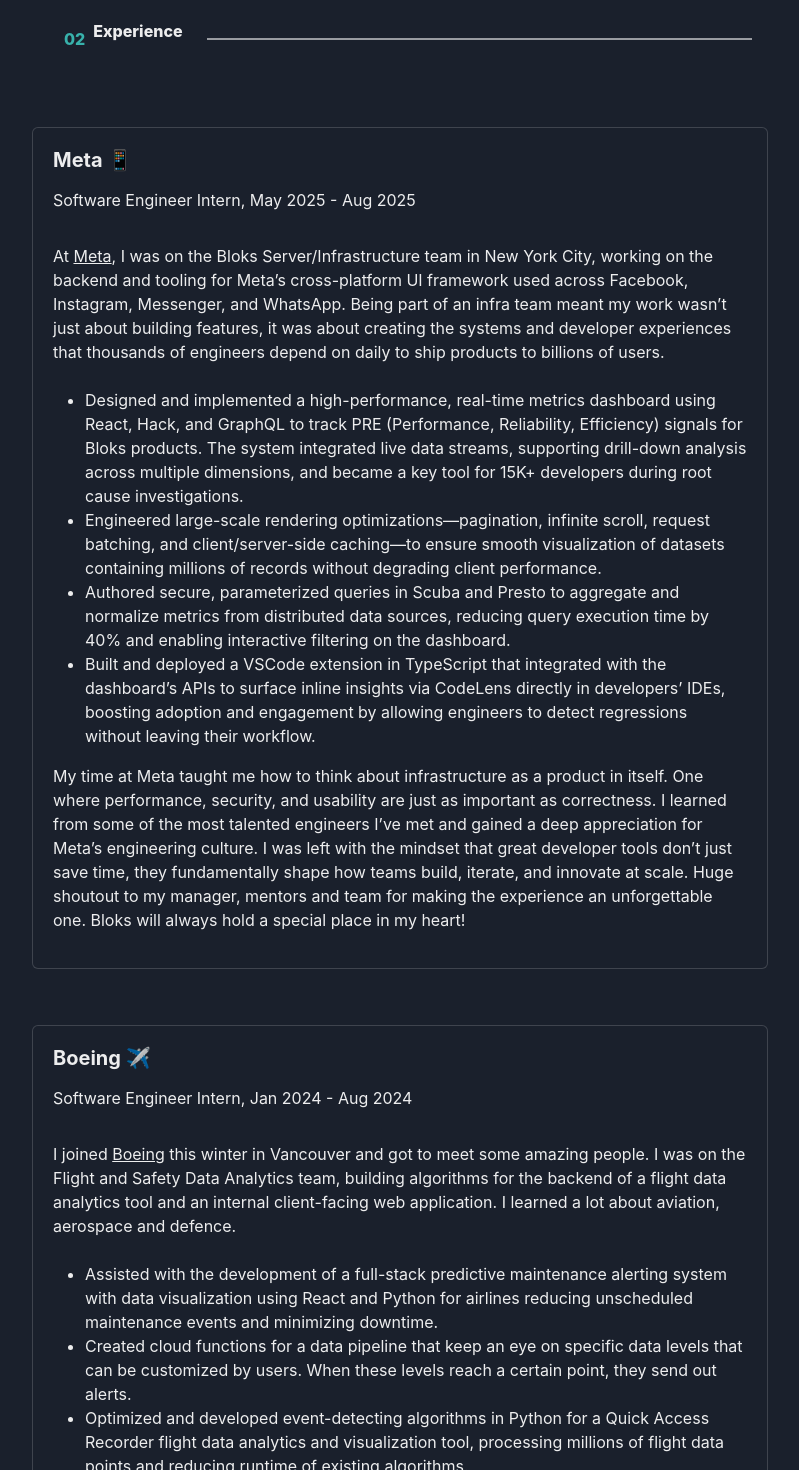
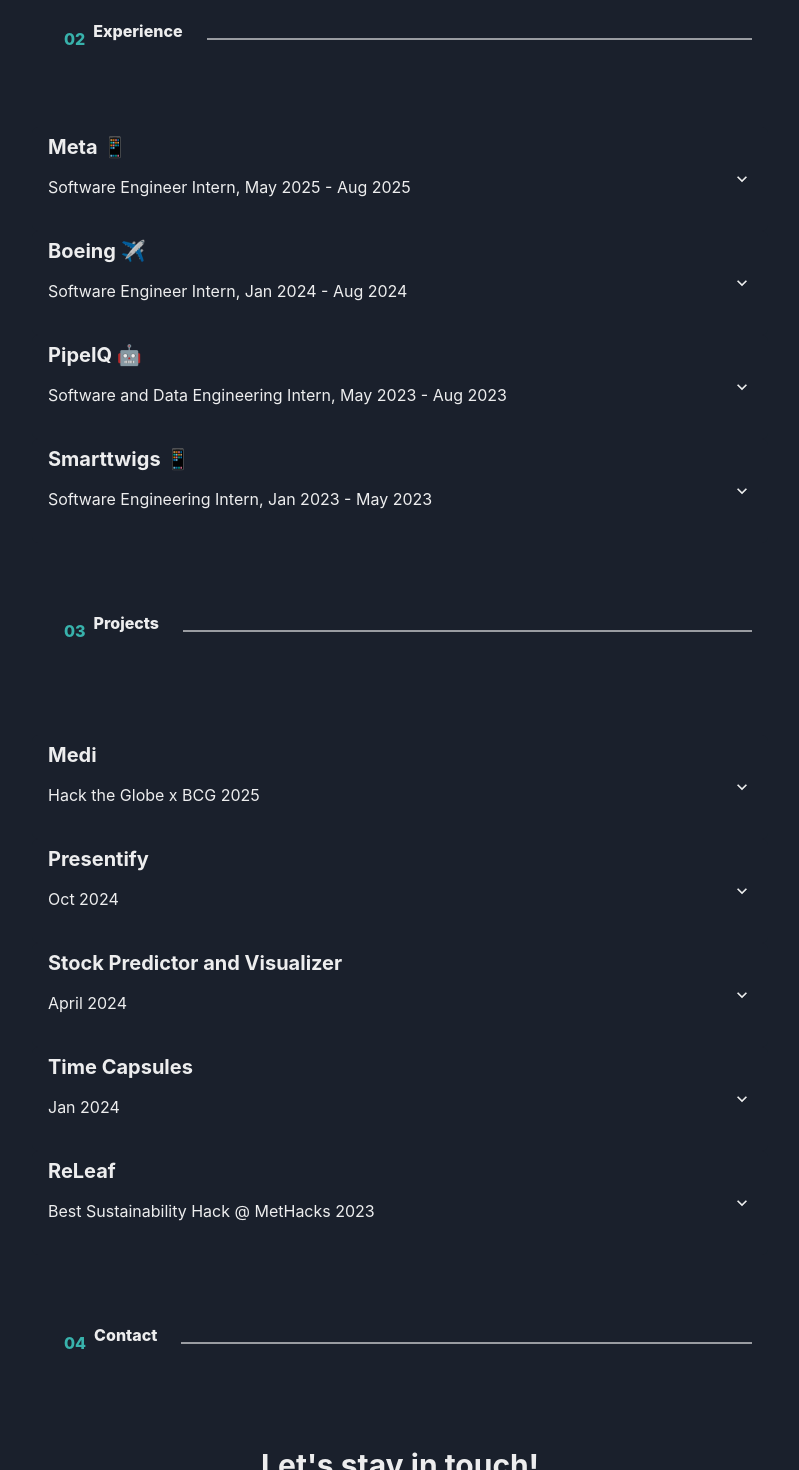
Before and after one commit to jkuo630/jkuo630.github.io, a React (Create React App) app: page / in a window 1280 px wide. Shown: the part 1360-2830 px from the top of the page, without its empty margins (240-1039 px from the left). Built offline with nearby package versions, Linux system fonts and the light colour scheme.

Commit message:
accordian component

```diff
--- a/public/index.html
+++ b/public/index.html
@@ -31,7 +31,7 @@
       work correctly both with client-side routing and a non-root public URL.
       Learn how to configure a non-root public URL by running `npm run build`.
     -->
-    <title>React App</title>
+    <title>Jason Kuo</title>
   </head>
   <body>
     <noscript>You need to enable JavaScript to run this app.</noscript>
--- a/src/components/Experience.js
+++ b/src/components/Experience.js
@@ -8,6 +8,11 @@
   Card,
   CardBody,
   Heading,
+  Accordion,
+  AccordionItem,
+  AccordionButton,
+  AccordionPanel,
+  AccordionIcon,
 } from "@chakra-ui/react";
 import "../App.css";
 
@@ -30,17 +35,25 @@
             </HStack>
             <Divider orientation="horizontal" />
           </Stack>
+          <Accordion allowToggle>
+            <AccordionItem border="none">
               <Card
                 direction={{ base: "column", sm: "row" }}
                 overflow="hidden"
-            variant="outline"
+                variant="unstyled"
               >
-            <Stack>
-              <CardBody>
+                <Stack width="100%">
+                  <AccordionButton>
+                    <Box flex="1" textAlign="left">
                       <Heading size="md">Meta 📱</Heading>
                       <Text py="2">
                         Software Engineer Intern, May 2025 - Aug 2025
                       </Text>
+                    </Box>
+                    <AccordionIcon />
+                  </AccordionButton>
+                  <AccordionPanel pb={4}>
+                    <CardBody>
                       <Text py="2">
                         At{" "}
                         <a
@@ -50,10 +63,10 @@
                           Meta
                         </a>
                         , I was on the Bloks Server/Infrastructure team in New York
-                  City, working on the backend and tooling for Meta’s
+                        City, working on the backend and tooling for Meta's
                         cross-platform UI framework used across Facebook, Instagram,
                         Messenger, and WhatsApp. Being part of an infra team meant my
-                  work wasn’t just about building features, it was about
+                        work wasn't just about building features, it was about
                         creating the systems and developer experiences that thousands
                         of engineers depend on daily to ship products to billions of
                         users.
@@ -86,8 +99,8 @@
                           <li>
                             {" "}
                             Built and deployed a VSCode extension in TypeScript that
-                      integrated with the dashboard’s APIs to surface inline
-                      insights via CodeLens directly in developers’ IDEs,
+                            integrated with the dashboard's APIs to surface inline
+                            insights via CodeLens directly in developers' IDEs,
                             boosting adoption and engagement by allowing engineers to
                             detect regressions without leaving their workflow.
                           </li>
@@ -97,28 +110,37 @@
                         My time at Meta taught me how to think about infrastructure as
                         a product in itself. One where performance, security, and
                         usability are just as important as correctness. I learned from
-                  some of the most talented engineers I’ve met and gained a deep
-                  appreciation for Meta’s engineering culture. I was left with
-                  the mindset that great developer tools don’t just save time,
+                        some of the most talented engineers I've met and gained a deep
+                        appreciation for Meta's engineering culture. I was left with
+                        the mindset that great developer tools don't just save time,
                         they fundamentally shape how teams build, iterate, and
                         innovate at scale. Huge shoutout to my manager, mentors and
                         team for making the experience an unforgettable one. Bloks
                         will always hold a special place in my heart!
                       </Text>
                     </CardBody>
+                  </AccordionPanel>
                 </Stack>
               </Card>
+            </AccordionItem>
+            <AccordionItem border="none">
               <Card
                 direction={{ base: "column", sm: "row" }}
                 overflow="hidden"
-            variant="outline"
+                variant="unstyled"
               >
-            <Stack>
-              <CardBody>
+                <Stack width="100%">
+                  <AccordionButton>
+                    <Box flex="1" textAlign="left">
                       <Heading size="md">Boeing ✈️</Heading>
                       <Text py="2">
                         Software Engineer Intern, Jan 2024 - Aug 2024
                       </Text>
+                    </Box>
+                    <AccordionIcon />
+                  </AccordionButton>
+                  <AccordionPanel pb={4}>
+                    <CardBody>
                       <Text py="2">
                         I joined{" "}
                         <a
@@ -166,19 +188,28 @@
                         Shoutout to them, they know who they are!
                       </Text>
                     </CardBody>
+                  </AccordionPanel>
                 </Stack>
               </Card>
+            </AccordionItem>
+            <AccordionItem border="none">
               <Card
                 direction={{ base: "column", sm: "row" }}
                 overflow="hidden"
-            variant="outline"
+                variant="unstyled"
               >
-            <Stack>
-              <CardBody>
+                <Stack width="100%">
+                  <AccordionButton>
+                    <Box flex="1" textAlign="left">
                       <Heading size="md">PipeIQ 🤖</Heading>
                       <Text py="2">
                         Software and Data Engineering Intern, May 2023 - Aug 2023
                       </Text>
+                    </Box>
+                    <AccordionIcon />
+                  </AccordionButton>
+                  <AccordionPanel pb={4}>
+                    <CardBody>
                       <Text py="2">
                         Joined{" "}
                         <a
@@ -220,19 +251,28 @@
                         the startup has gone. Hoping that it continues to grow!
                       </Text>
                     </CardBody>
+                  </AccordionPanel>
                 </Stack>
               </Card>
+            </AccordionItem>
+            <AccordionItem border="none">
               <Card
                 direction={{ base: "column", sm: "row" }}
                 overflow="hidden"
-            variant="outline"
+                variant="unstyled"
               >
-            <Stack>
-              <CardBody>
+                <Stack width="100%">
+                  <AccordionButton>
+                    <Box flex="1" textAlign="left">
                       <Heading size="md">Smarttwigs 📱</Heading>
                       <Text py="2">
                         Software Engineering Intern, Jan 2023 - May 2023
                       </Text>
+                    </Box>
+                    <AccordionIcon />
+                  </AccordionButton>
+                  <AccordionPanel pb={4}>
+                    <CardBody>
                       <Text py="2">
                         Joined{" "}
                         <a
@@ -273,8 +313,11 @@
                         people and had some great mentors.
                       </Text>
                     </CardBody>
+                  </AccordionPanel>
                 </Stack>
               </Card>
+            </AccordionItem>
+          </Accordion>
         </Stack>
       </Container>
     </>
--- a/src/components/Projects.js
+++ b/src/components/Projects.js
@@ -9,6 +9,11 @@
   Card,
   CardBody,
   Heading,
+  Accordion,
+  AccordionItem,
+  AccordionButton,
+  AccordionPanel,
+  AccordionIcon,
 } from "@chakra-ui/react";
 
 export default function Projects({ color }) {
@@ -70,37 +75,53 @@
             </HStack>
             <Divider orientation="horizontal" />
           </Stack>
-          <Stack px={4} spacing={4}>
+          <Accordion allowToggle>
+            <AccordionItem border="none">
               <Card
                 direction={{ base: "column", sm: "row" }}
                 overflow="hidden"
-              variant="outline"
+                variant="unstyled"
               >
-              <Stack>
-                <CardBody>
+                <Stack width="100%">
+                  <AccordionButton>
+                    <Box flex="1" textAlign="left">
                       <Heading size="md">Medi</Heading>
                       <Text py="2">Hack the Globe x BCG 2025</Text>
+                    </Box>
+                    <AccordionIcon />
+                  </AccordionButton>
+                  <AccordionPanel pb={4}>
+                    <CardBody>
                       <Text py="2">
                         Patient-owned AI-powered passport that securely stores all
                         medical documents and provides a concise overview of a
-                    patient’s health history.
+                        patient's health history.
                       </Text>
                       <Button onClick={medi} variant="solid" colorScheme="blue">
                         Visit Devpost
                       </Button>
                     </CardBody>
+                  </AccordionPanel>
                 </Stack>
               </Card>
+            </AccordionItem>
 
+            <AccordionItem border="none">
               <Card
                 direction={{ base: "column", sm: "row" }}
                 overflow="hidden"
-              variant="outline"
+                variant="unstyled"
               >
-              <Stack>
-                <CardBody>
+                <Stack width="100%">
+                  <AccordionButton>
+                    <Box flex="1" textAlign="left">
                       <Heading size="md">Presentify</Heading>
                       <Text py="2">Oct 2024</Text>
+                    </Box>
+                    <AccordionIcon />
+                  </AccordionButton>
+                  <AccordionPanel pb={4}>
+                    <CardBody>
                       <Text py="2">
                         AI presentation tool that generates visuals and bullet
                         points as you talk, in real time.
@@ -113,17 +134,27 @@
                         Visit Devpost
                       </Button>
                     </CardBody>
+                  </AccordionPanel>
                 </Stack>
               </Card>
+            </AccordionItem>
+
+            <AccordionItem border="none">
               <Card
                 direction={{ base: "column", sm: "row" }}
                 overflow="hidden"
-              variant="outline"
+                variant="unstyled"
               >
-              <Stack>
-                <CardBody>
+                <Stack width="100%">
+                  <AccordionButton>
+                    <Box flex="1" textAlign="left">
                       <Heading size="md">Stock Predictor and Visualizer</Heading>
                       <Text py="2">April 2024</Text>
+                    </Box>
+                    <AccordionIcon />
+                  </AccordionButton>
+                  <AccordionPanel pb={4}>
+                    <CardBody>
                       <Text py="2">
                         Created a Long Short Term Memory artificial neural network
                         and analyzed past data to predict and visualize future
@@ -140,18 +171,27 @@
                         Visit Google Collab
                       </Button>
                     </CardBody>
+                  </AccordionPanel>
                 </Stack>
               </Card>
+            </AccordionItem>
 
+            <AccordionItem border="none">
               <Card
                 direction={{ base: "column", sm: "row" }}
                 overflow="hidden"
-              variant="outline"
+                variant="unstyled"
               >
-              <Stack>
-                <CardBody>
+                <Stack width="100%">
+                  <AccordionButton>
+                    <Box flex="1" textAlign="left">
                       <Heading size="md">Time Capsules</Heading>
                       <Text py="2">Jan 2024</Text>
+                    </Box>
+                    <AccordionIcon />
+                  </AccordionButton>
+                  <AccordionPanel pb={4}>
+                    <CardBody>
                       <Text py="2">
                         A full-stack web application to take pictures of pill
                         bottles, interpret text, and create custom SMS reminders.
@@ -168,18 +208,27 @@
                         Visit Github Repo
                       </Button>
                     </CardBody>
+                  </AccordionPanel>
                 </Stack>
               </Card>
+            </AccordionItem>
 
+            <AccordionItem border="none">
               <Card
                 direction={{ base: "column", sm: "row" }}
                 overflow="hidden"
-              variant="outline"
+                variant="unstyled"
               >
-              <Stack>
-                <CardBody>
+                <Stack width="100%">
+                  <AccordionButton>
+                    <Box flex="1" textAlign="left">
                       <Heading size="md">ReLeaf</Heading>
                       <Text py="2">Best Sustainability Hack @ MetHacks 2023</Text>
+                    </Box>
+                    <AccordionIcon />
+                  </AccordionButton>
+                  <AccordionPanel pb={4}>
+                    <CardBody>
                       <Text py="2">
                         A platform for people to travel sustainably, having the
                         potential to help travellers save their carbon footprint and
@@ -191,9 +240,11 @@
                         Visit DevPost
                       </Button>
                     </CardBody>
+                  </AccordionPanel>
                 </Stack>
               </Card>
-          </Stack>
+            </AccordionItem>
+          </Accordion>
         </Stack>
       </Container>
     </>
```
Also changed, not shown: public/manifest.json, 1 other file (tests, documents, lock files or other folders). Lines whose indentation alone changed are shown as unchanged.
